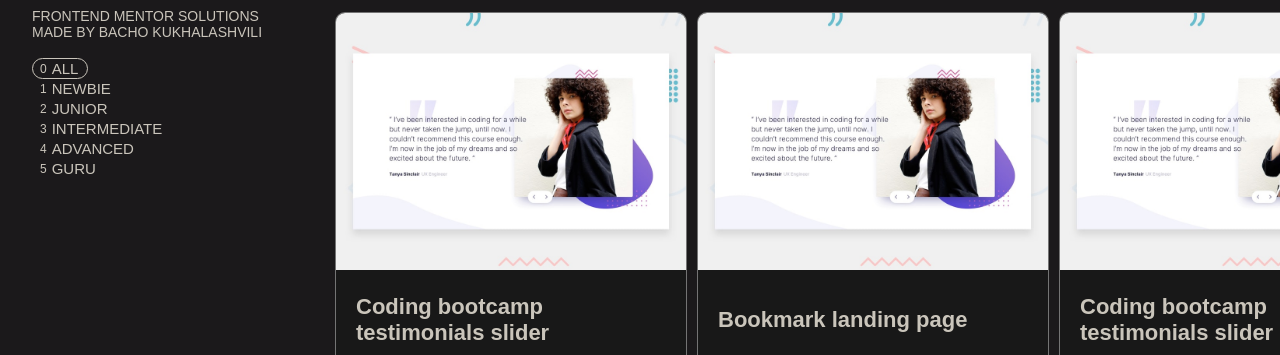
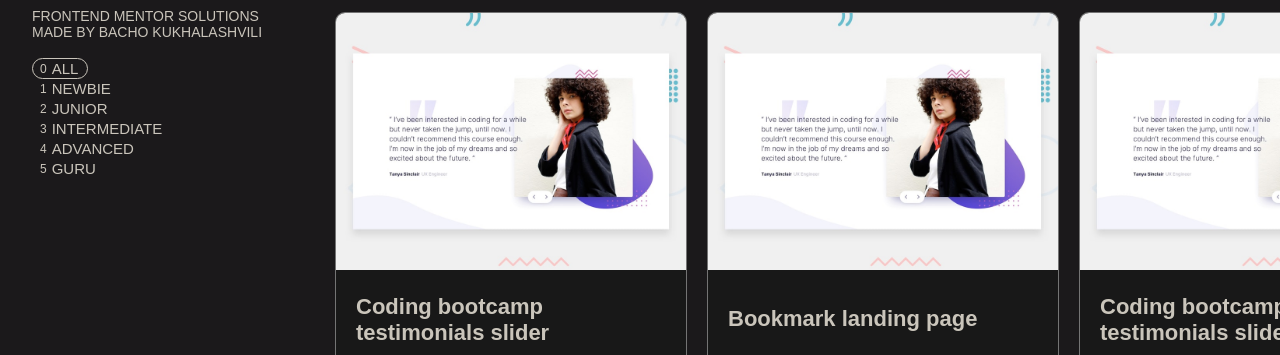
Before and after one commit to Bkukhalashvili/Frontend-Mentor-Challenges.github.io, a website: page index.html in a window 1280 px wide. Shown: the part 80-435 px from the top of the page. Drawn offline with nearby package versions, Linux system fonts and the light colour scheme.

Commit message:
fixed & updated styles

```diff
--- a/index.html
+++ b/index.html
@@ -12,6 +12,7 @@
     <title>Frontend Mentor Challenges</title>
   </head>
   <body>
+    <div class="container">
       <header class="header">
         <div class="header__logo-box">
           <a href="/">
@@ -26,7 +27,9 @@
         </h1> -->
 
           <p class="heading-paragraph">
-          <span class="heading-paragraph--main">Frontend Mentor solutions</span>
+            <span class="heading-paragraph--main"
+              >Frontend Mentor solutions</span
+            >
             <span class="heading-paragraph--sub">
               made by Bacho Kukhalashvili
             </span>
@@ -81,7 +84,7 @@
           </div>
         </section>
       </main>
-
+    </div>
     <script
       type="module"
       src="https://unpkg.com/ionicons@7.1.0/dist/ionicons/ionicons.esm.js"
--- a/scss/base.scss
+++ b/scss/base.scss
@@ -12,13 +12,17 @@ html {
 }
 
 body {
-  display: flex;
-  gap: 4rem;
   font-family: sans-serif;
   font-size: 1.6rem;
   font-weight: 400;
   background-color: #1b191b;
   color: #cac5bb;
+}
+
+.container {
+  display: grid;
+  grid-template-columns: 1fr 6fr;
+  column-gap: 4rem;
 
   padding: 3.4rem 3.2rem;
 }
--- a/scss/style.scss
+++ b/scss/style.scss
@@ -1,6 +1,10 @@
+/**************************/
+/* HEADER */
+/**************************/
+
 .header {
   // display: inline-block;
-  max-width: 32.5rem;
+  // max-width: 32.5rem;
   min-width: 23.1rem;
   align-self: start;
   position: sticky;
@@ -131,20 +135,17 @@
 /**************************/
 /* CARDS SECTION */
 /**************************/
-.main {
-  width: 100%;
+.section-cards {
+  width: fit-content;
+  padding: 3rem 3.2rem;
+
+  margin: 0 auto;
 }
 
 .cards {
   display: grid;
-  // width: auto;
-  width: fit-content;
   grid-template-columns: repeat(3, 1fr);
-  column-gap: 1rem;
-  row-gap: 1rem;
-  align-items: center;
-  padding: 3rem 3.2rem;
-  margin: 0 auto;
+  gap: 2rem;
 }
 
 .card {
```
Also changed, not shown: css/base.css, css/style.css. Lines whose indentation alone changed are shown as unchanged.
